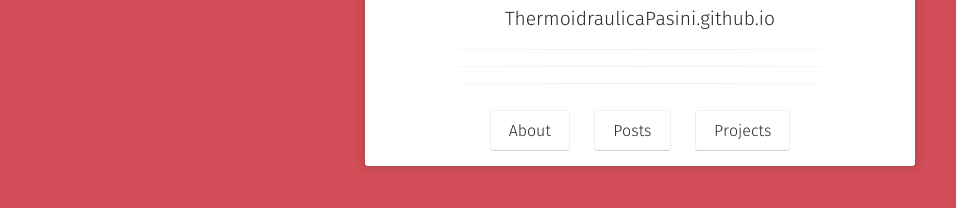
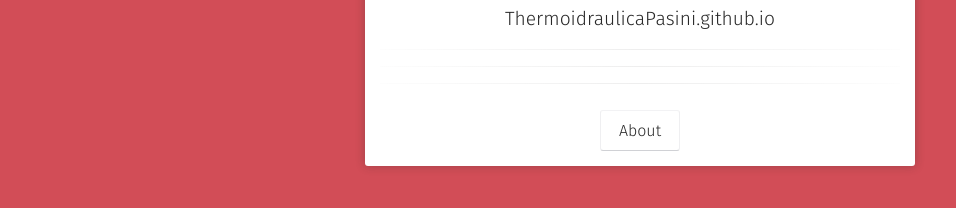
Before and after one commit to ThermoidraulicaPasini/ThermoidraulicaPasini.github.io, a Jekyll site: the page built from index.html, in a window 1280 px wide. Shown: the part 456-664 px from the top of the page, without its empty margins (0-956 px from the left). Built offline with Jekyll 4.4.1, drawn with Linux system fonts in a browser that asks for light colours; some web fonts are replaced.

Commit message:
immagini

```diff
--- a/_layouts/home.html
+++ b/_layouts/home.html
@@ -35,12 +35,7 @@ layout: compress
                          <a class="btn zoombtn" href="{{ site.url }}/about">
                          About
                          </a>
-                         <a class="btn zoombtn" href="{{ site.url }}/posts">
-                         Posts
-                         </a>
-                         <a class="btn zoombtn" href="{{ site.url }}/projects">
-                         Projects
-                         </a>
+
                  </h3>
             </div>
         </div>
```
